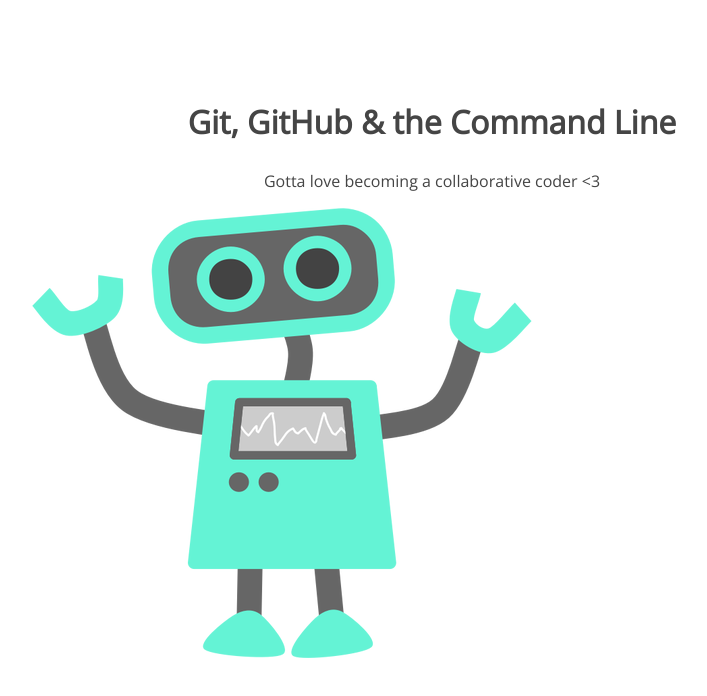
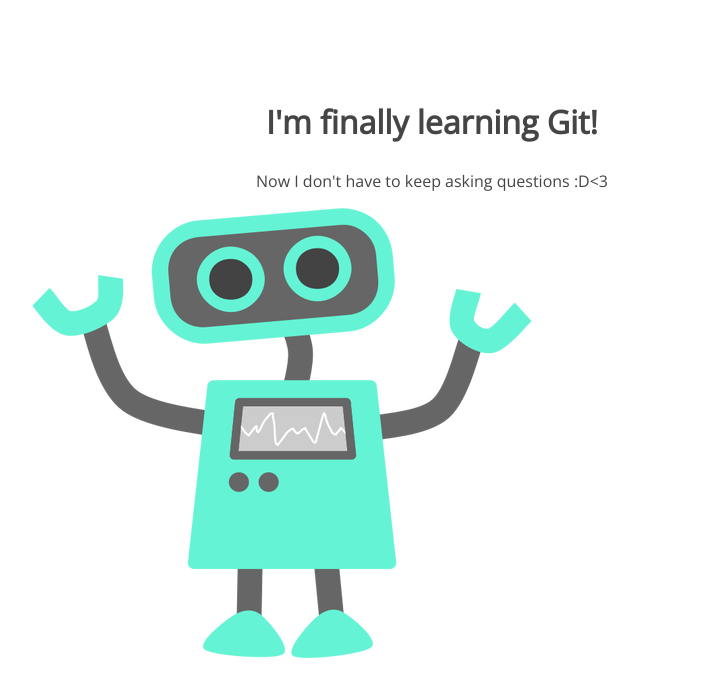
Before and after one commit to varlese/github-class, a plain HTML site: page index.html in a window 1280 px wide. Shown: the whole page, without its empty margins (208-915 px from the left). Drawn offline with nearby package versions, Linux system fonts and the light colour scheme.

Commit message:
Added new text to index.html

```diff
--- a/index.html
+++ b/index.html
@@ -8,8 +8,8 @@
 </head>
 <body>
 	<section>
-		<h1>Git, GitHub & the Command Line</h1>
-		<p>Gotta love becoming a collaborative coder <3</p>
+		<h1>I'm finally learning Git!</h1>
+		<p>Now I don't have to keep asking questions :D<3</p>
 		<img src="img/happy-blue-robot.png">
 	</section>
 </body>
```
